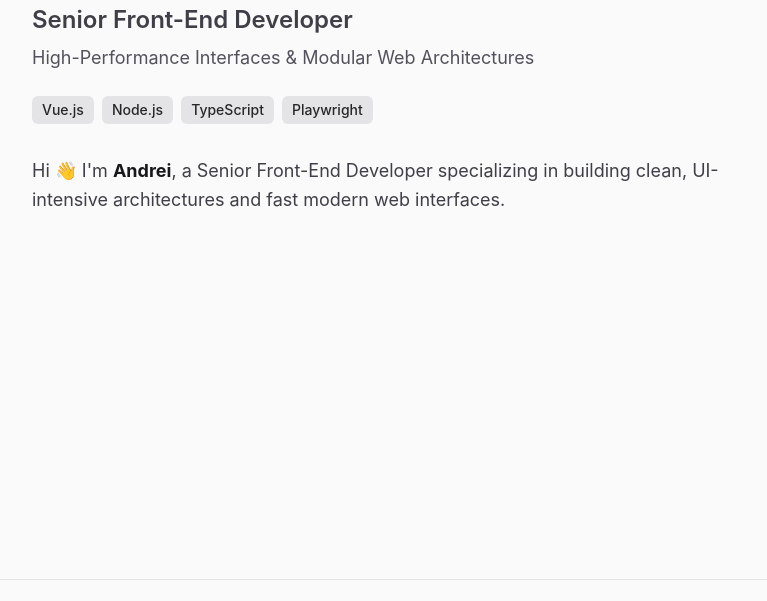
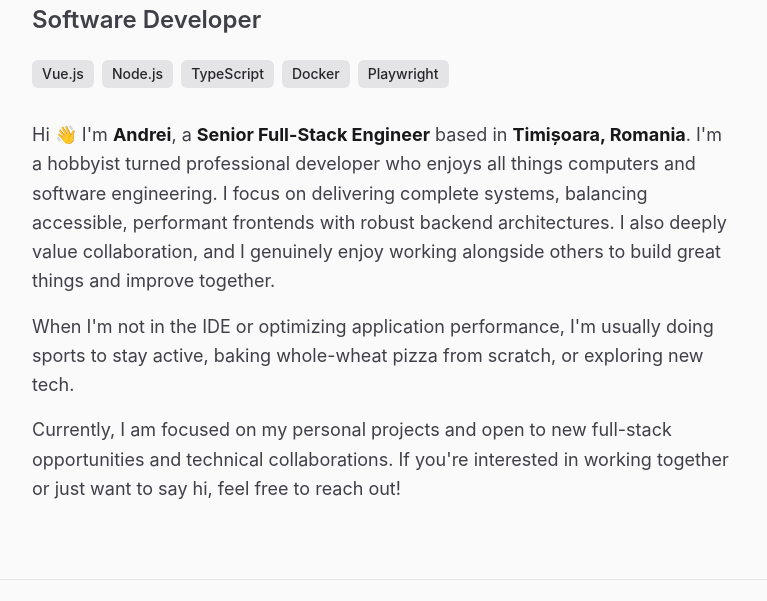
Before and after one commit to dreiv/dreiv.github.io, a website built with Vite: page index.html in a window 1280 px wide. Shown: the part 148-749 px from the top of the page, without its empty margins (256-1023 px from the left). Built offline with nearby package versions, Linux system fonts and the light colour scheme.

Commit message:
feature: home page content

```diff
--- a/index.html
+++ b/index.html
@@ -76,11 +76,8 @@
           >
             Andrei Voicu
           </h2>
-          <p class="text-xl sm:text-2xl font-semibold text-zinc-700 dark:text-zinc-300">
-            Senior Front-End Developer
-          </p>
-          <p class="text-base sm:text-lg text-zinc-600 dark:text-zinc-400 mb-4">
-            High-Performance Interfaces & Modular Web Architectures
+          <p class="text-xl sm:text-2xl font-semibold text-zinc-700 dark:text-zinc-300 mb-4">
+            Software Developer
           </p>
 
           <ul class="flex flex-wrap justify-start gap-2" aria-label="Technical Skills">
@@ -102,6 +99,11 @@
             <li
               class="px-2.5 py-1 bg-zinc-200 dark:bg-zinc-800 text-xs sm:text-sm font-medium rounded-md text-zinc-800 dark:text-zinc-200"
             >
+              Docker
+            </li>
+            <li
+              class="px-2.5 py-1 bg-zinc-200 dark:bg-zinc-800 text-xs sm:text-sm font-medium rounded-md text-zinc-800 dark:text-zinc-200"
+            >
               Playwright
             </li>
           </ul>
@@ -110,9 +112,23 @@
             class="mt-6 flex flex-col gap-4 text-zinc-700 dark:text-zinc-300 leading-relaxed text-base sm:text-lg"
           >
             <p>
-              Hi 👋 I'm <strong class="font-bold text-zinc-900 dark:text-zinc-50">Andrei</strong>, a
-              Senior Front-End Developer specializing in building clean, UI-intensive architectures
-              and fast modern web interfaces.
+              Hi 👋 I'm <strong class="text-zinc-900 dark:text-zinc-50">Andrei</strong>, a
+              <strong class="text-zinc-900 dark:text-zinc-50">Senior Full-Stack Engineer</strong>
+              based in
+              <strong class="text-zinc-900 dark:text-zinc-50">Timișoara, Romania</strong>. I'm a
+              hobbyist turned professional developer who enjoys all things computers and software
+              engineering. I focus on delivering complete systems, balancing accessible, performant
+              frontends with robust backend architectures. I also deeply value collaboration, and I
+              genuinely enjoy working alongside others to build great things and improve together.
+            </p>
+            <p>
+              When I'm not in the IDE or optimizing application performance, I'm usually doing
+              sports to stay active, baking whole-wheat pizza from scratch, or exploring new tech.
+            </p>
+            <p>
+              Currently, I am focused on my personal projects and open to new full-stack
+              opportunities and technical collaborations. If you're interested in working together
+              or just want to say hi, feel free to reach out!
             </p>
           </div>
         </article>
```
